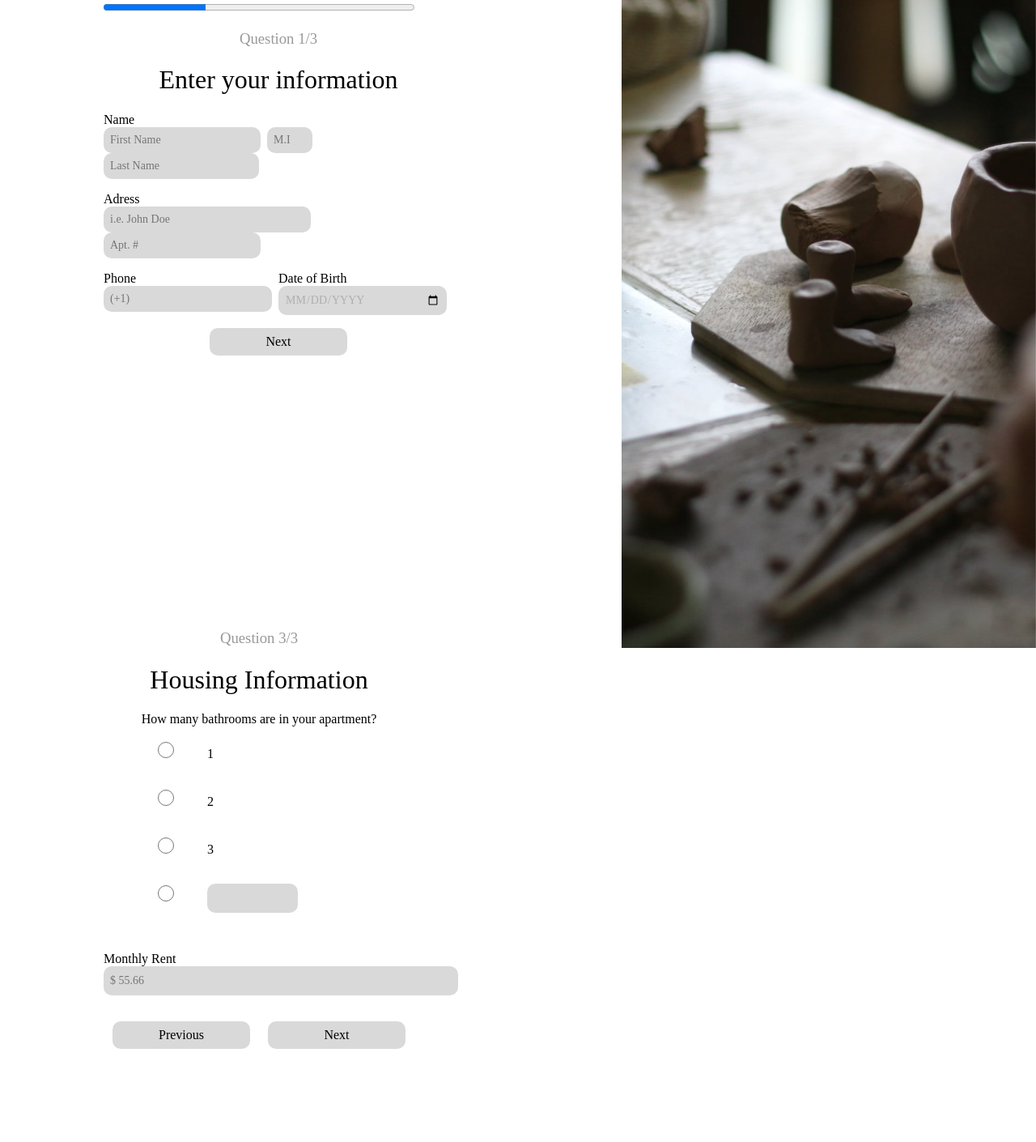
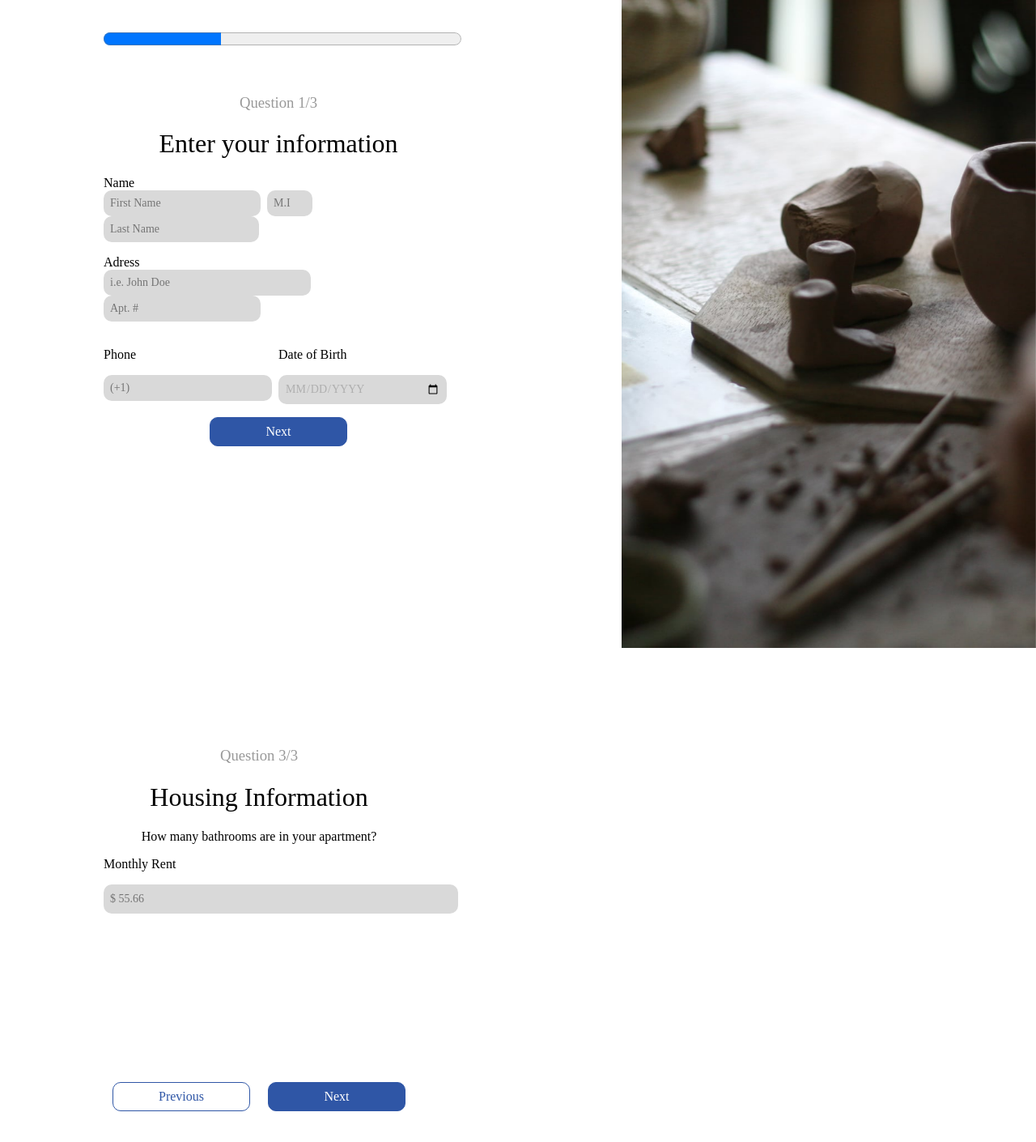
Before and after one commit to roshmadosh/industry_project, a React (Create React App) app: page /form1 in a window 1280 px wide. Shown: the top 1410 px of the page at 81% size. Built offline with nearby package versions, Linux system fonts and the light colour scheme.

Commit message:
new color & btn style

```diff
--- a/src/pages/Form/Form.js
+++ b/src/pages/Form/Form.js
@@ -12,7 +12,7 @@ const Form = () =>{
    <div className='form'>
        <div className='hero__bg'></div>
          <div className='form__container'>
-            <progress className='progrss-bar' value="33" max="100"></progress>
+            <progress className='progrss-bar w3-container w3-round w3-blue' value="33" max="100"></progress>
                   <span className='progress__dot  progress__dot--active'></span>
                   <span className='progress__dot '></span>
                   <span className='progress__dot'></span>
@@ -61,7 +61,7 @@ const Form = () =>{
                         <h3 className='form__subtitle'>Question 3/3</h3>
                         <h1 className='form__main-title'>Housing Information</h1>
                         <label className='form__label'>How many bathrooms are in your apartment?</label>
-                   <div className='form__select'>
+                   {/* <div className='form__select'>
                           <div className='form__select--box'>
                               <input type="radio"  className="select1" value="1"/>
                               <label>1</label>
@@ -80,7 +80,7 @@ const Form = () =>{
                               <input type="radio"  name="select4" value="2"/>
                               <input type="text" name='amount'/>
                            </div>
-                  </div>
+                  </div>   */}
 
                   <div className='form__rent'>
                      <label className='form__label'>Monthly Rent</label>
--- a/src/pages/Form/Form.scss
+++ b/src/pages/Form/Form.scss
@@ -11,12 +11,13 @@
 
     &__container{
         font-family: 'Avenir';
-        padding-left: 8rem;
+        padding: 2rem 8rem;
         text-align: center;
         width: 30%;
     }
 
     &__content{
+        padding-top: 2rem;
         width: 450px;
     }
 
@@ -57,11 +58,9 @@
         display: flex;
         flex-direction: column;
     }
-
     &__adress--input1{
         width: 15rem;
     }
-
     &__select{
         display: flex;
        flex-direction: column;
@@ -84,9 +83,14 @@
         }
     }
 
+    &__label{
+        margin:1rem 0;
+    }
+
     &__btns{
       display: flex;
       justify-content: space-around;
+      margin-top: 13rem;
     }
 
     &__rent{
@@ -111,18 +115,52 @@
 }
 
 .progrss-bar{
-    width: 100%;
+    width: 115%;
+    height: 2rem;
+
+    &::-webkit-progress-bar {
+        background-color: #eee;
+        border-radius: 10px;
+        color: aquamarine;
+
+        box-shadow: 0 2px 5px rgba(0, 0, 0, 0.25) inset;
+    }
 }
 
 
-.next-btn, .previous-btn{
+.previous-btn{
     font-family: 'Avenir';
     font-size: 16px;
     width: 170px;
     padding: 0.5rem;
-    background: #D9D9D9;
+    border:solid 1px $blue;
     border-radius: 10px;
-    border: none;
+    background-color: #FFFFFF;
+    color: $blue ;
+    transition: 0.5s;
+    // &:hover{
+    //     // background:$blue;
+    //     // color: white;
+    // }
+}
+
+.next-btn{
+    background:$blue;
+    font-family: 'Avenir';
+    font-size: 16px;
+    width: 170px;
+    padding: 0.5rem;
+    border:solid 1px $blue;
+    border-radius: 10px;
+    background:$blue;
+    color: white;
+    transition-property: opacity;
+    transition: 0.5s;
+
+    &:hover{
+        opacity :40%;
+        border:solid 1px $blue;
+    }
 }
 
 
--- a/src/styles/_variable.scss
+++ b/src/styles/_variable.scss
@@ -1 +1,3 @@
 //color
+
+$blue:#2F56A6;
```
Also changed, not shown: src/Assetes/image/arrow-small-left.svg (added), src/Assetes/image/arrow-small-right.svg (added).
